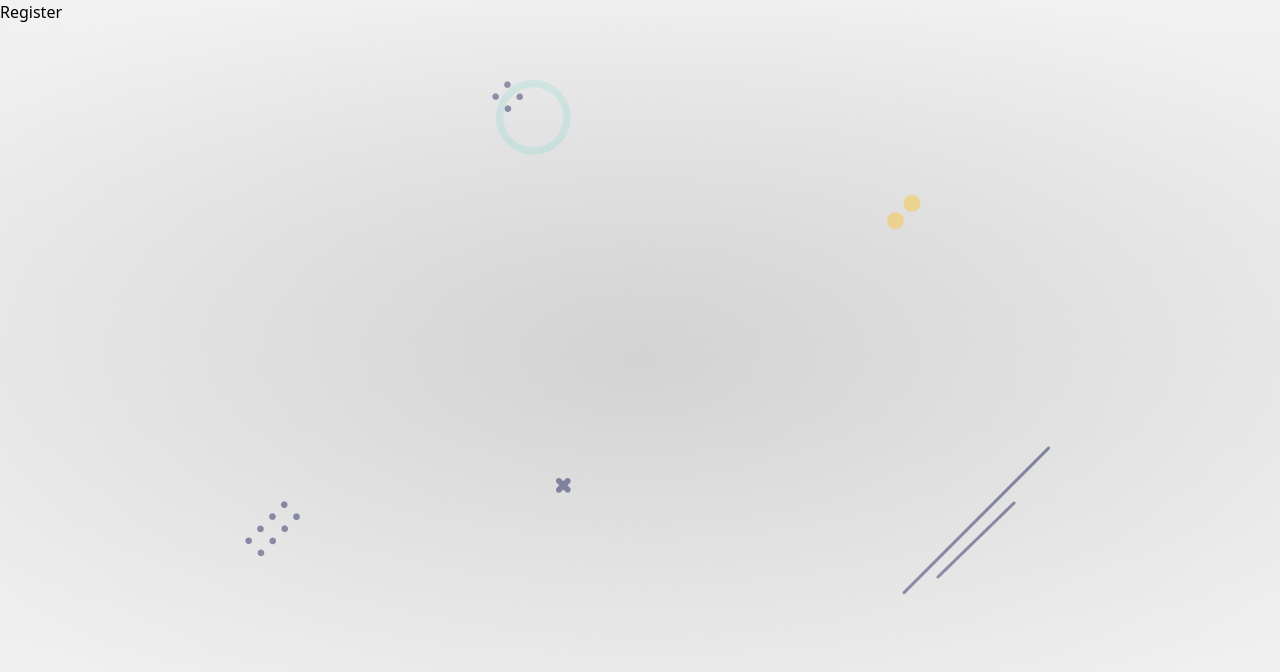
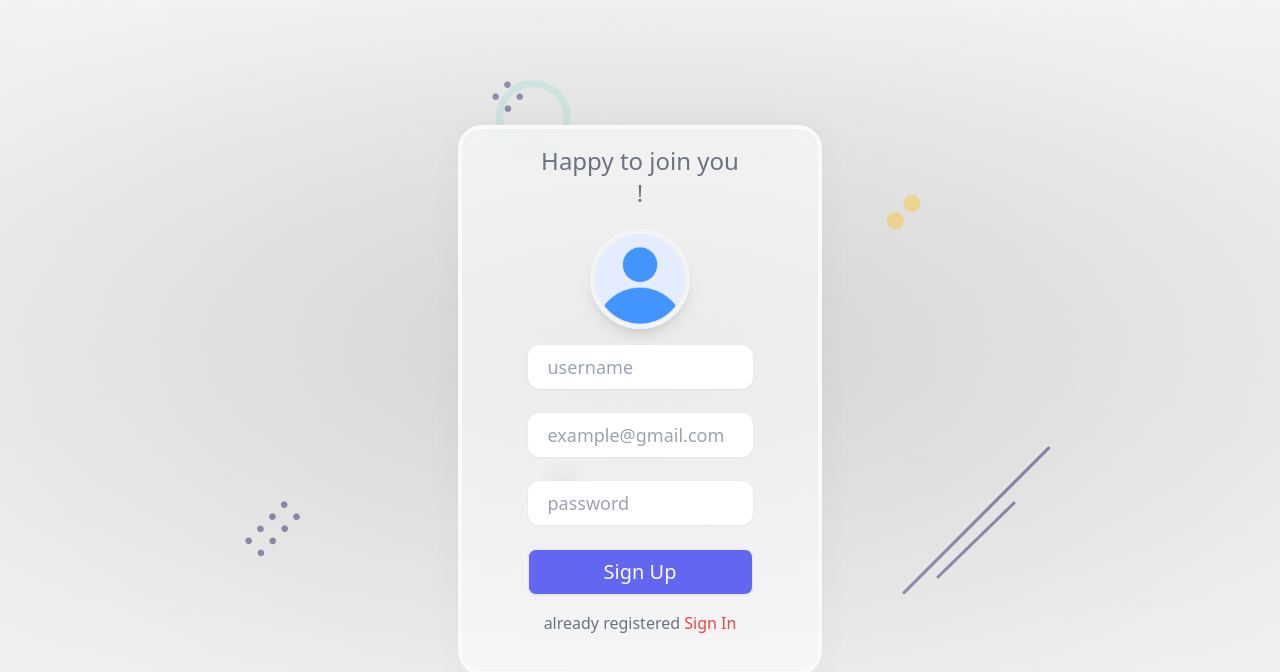
Before and after one commit to ShubhamDhatwalia/login--app, a React (Create React App) app in the folder client/: page /register in a window 1280 px wide. Shown: the top 672 px of the page. Built offline with nearby package versions, Linux system fonts and the light colour scheme.

Commit message:
practice

```diff
--- a/client/src/components/Recovery.js
+++ b/client/src/components/Recovery.js
@@ -7,10 +7,10 @@ import { passwordVerify } from "../helper/validate";
 
 import styles from "../styles/Username.module.css";
 
-export default function Paasword() {
+export default function Recovery() {
   const formik = useFormik({
     initialValues: {
-      password: "",
+      otp: "",
     },
     validate: passwordVerify,
     validateOnBlur: false,
@@ -38,9 +38,9 @@ export default function Paasword() {
 
             <div className="textbox flex flex-col items-center gap-6">
               <input
-                {...formik.getFieldProps("password")}
+                {...formik.getFieldProps("otp")}
                 className={styles.textbox}
-                type="number"
+                type="text"
                 placeholder="OTP"
               />
               <button className={styles.btn} type="submit">
--- a/client/src/components/Register.js
+++ b/client/src/components/Register.js
@@ -1,9 +1,91 @@
-import React from 'react'
+import React, { useEffect } from "react";
+import { Link, useNavigate } from "react-router-dom";
+import avatar from "../assets/profile.png";
+import { Toaster } from "react-hot-toast";
+import { useFormik } from "formik";
+import { passwordVerify, usernameValidate } from "../helper/validate";
 
-export default function Register() {
+import styles from "../styles/Username.module.css";
+
+export default function Paasword() {
+  const formik = useFormik({
+    initialValues: {
+      username: "",
+      email: "",
+      password: "",
+    },
+    validate: (values) => {
+      const errors = usernameValidate(values);
+      if (Object.keys(errors).length === 0) {
+        // Only validate password if no errors in username
+        Object.assign(errors, passwordVerify(values));
+      }
+      return errors;
+    },
+    validateOnBlur: false,
+    validateOnChange: false,
+    onSubmit: async (values) => {
+      console.log(values);
+    },
+  });
+
   return (
-    <div>
-      Register
+    <div className="container mx-auto">
+      <Toaster position="top-center" reverseOrder={false}></Toaster>
+
+      <div className="flex justify-center mx-0 items-center h-screen">
+        <div className={styles.glass}>
+          <div className="title  flex flex-col items-center">
+            <span className="py-0 text-2xl w-2/3 text-center text-gray-500">
+              Happy to join you !
+            </span>
+          </div>
+
+          <form className="py-1" onSubmit={formik.handleSubmit}>
+            <div className="profile flex justify-center py-4">
+              <label htmlFor="profile">
+                <img src={avatar} className={styles.profile_img} alt="avatar" />
+              </label>
+              <input type="file" id="profile" name="profile" />
+            </div>
+
+            <div className="textbox flex flex-col items-center gap-6">
+              <input
+                {...formik.getFieldProps("username")}
+                className={styles.textbox}
+                type="username"
+                placeholder="username"
+              />
+
+              <input
+                {...formik.getFieldProps("email")}
+                className={styles.textbox}
+                type="email"
+                placeholder="example@gmail.com"
+              />
+
+              <input
+                {...formik.getFieldProps("password")}
+                className={styles.textbox}
+                type="password"
+                placeholder="password"
+              />
+              <button className={styles.btn} type="submit">
+                Sign Up
+              </button>
+            </div>
+
+            <div className="text-center py-4">
+              <span className="text-gray-500">
+                already registered{" "}
+                <Link className="text-red-500" to="/">
+                  Sign In
+                </Link>
+              </span>
+            </div>
+          </form>
+        </div>
+      </div>
     </div>
-  )
+  );
 }
--- a/client/src/components/Reset.js
+++ b/client/src/components/Reset.js
@@ -1,9 +1,60 @@
-import React from 'react'
+import React, { useEffect } from "react";
+import { Link, useNavigate } from "react-router-dom";
+import { Toaster } from "react-hot-toast";
+import { useFormik } from "formik";
+import { resetPasswordValidate } from "../helper/validate";
+
+import styles from "../styles/Username.module.css";
 
 export default function Reset() {
+  const formik = useFormik({
+    initialValues: {
+      password: "",
+      conf_password: "",
+    },
+    validate: resetPasswordValidate,
+    validateOnBlur: false,
+    validateOnChange: false,
+    onSubmit: async (values) => {
+      console.log(values);
+    },
+  });
+
   return (
-    <div>
-      Reset
+    <div className="container mx-auto">
+      <Toaster position="top-center" reverseOrder={false}></Toaster>
+
+      <div className="flex justify-center mx-0 items-center h-screen">
+        <div className={styles.glass}>
+          <div className="title  flex flex-col items-center">
+            <h4 className="text-5xl font-bold">Reset Password</h4>
+            <p className="py-4 pt-8 text-l w-3/3 text-center text-gray-500">
+              Enter new password.
+            </p>
+          </div>
+
+          <form className="py-1" onSubmit={formik.handleSubmit}>
+            <div className="textbox flex flex-col items-center gap-6">
+              <input
+                {...formik.getFieldProps("password")}
+                className={styles.textbox}
+                type="password"
+                placeholder="New password"
+              />
+              <input
+                {...formik.getFieldProps("conf_password")}
+                className={styles.textbox}
+                type="password"
+                placeholder="Repeat Password"
+              />
+              <button className={styles.btn} type="submit">
+                Reset
+              </button>
+            </div>
+
+          </form>
+        </div>
+      </div>
     </div>
-  )
+  );
 }
--- a/client/src/components/Username.js
+++ b/client/src/components/Username.js
@@ -3,7 +3,7 @@ import { Link, useNavigate } from "react-router-dom";
 import avatar from "../assets/profile.png";
 import { Toaster } from 'react-hot-toast';
 import { useFormik } from 'formik';
-import { usenameValidate } from '../helper/validate';
+import { usernameValidate } from '../helper/validate';
 
 import styles from "../styles/Username.module.css";
 
@@ -13,7 +13,7 @@ export default function Username() {
         initialValues: {
             username: ""
         },
-        validate: usenameValidate,
+        validate: usernameValidate,
         validateOnBlur: false,
         validateOnChange: false,
         onSubmit: async values => {
--- a/client/src/helper/validate.js
+++ b/client/src/helper/validate.js
@@ -2,7 +2,7 @@ import toast from 'react-hot-toast';
 
 // Validate login page username
 
-export async function usenameValidate(values) {
+export async function usernameValidate(values) {
     const errors = usernameVerify({}, values);
     return errors
 }
@@ -30,16 +30,35 @@ export async function passwordVerify(values) {
 
 
 
+//  Validate reset password
+
+export async function resetPasswordValidate(values) {
+  const errors = passwordValidate({}, values);
+
+
+      if (!errors.password && values.password !== values.conf_password) {
+        errors.exist = toast.error("Password not matching", { duration: 2000 });
+      }
+
+  return errors;
+}
+
+
+
 
 //  Verify Password
 
 function passwordValidate(error = {}, values) {
-    const specialChars = /[`!@#$%^&*()_+\-=\[\]{};':"\\|,.<>\/?~]/;
+    const specialChars =
+      /^(?=.*[a-z])(?=.*[A-Z])(?=.*\d)(?=.*[`!@#$%^&*()_+\-=\[\]{};':"\\|,.<>\/?~])[A-Za-z\d`!@#$%^&*()_+\-=\[\]{};':"\\|,.<>\/?~]{8,}$/;
+
 
     if (!values.password) {
       error.password = toast.error("Password Required", { duration: 2000 });
     } else if (values.password.includes(" ")) {
-      error.password = toast.error("Wrong Password", { duration: 2000 });
+      error.password = toast.error("Password cannot contain spaces", {
+        duration: 2000,
+      });
     } else if (values.password.length < 8) {
       error.password = toast.error("Password must be more than 8 character", {
         duration: 2000,
```
